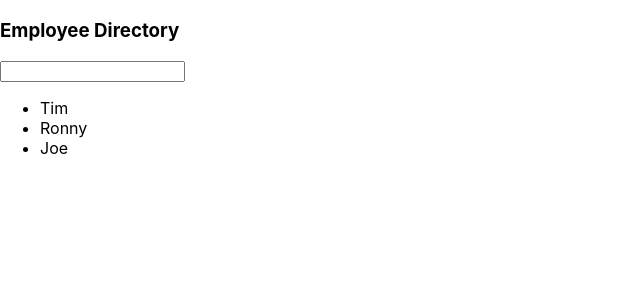
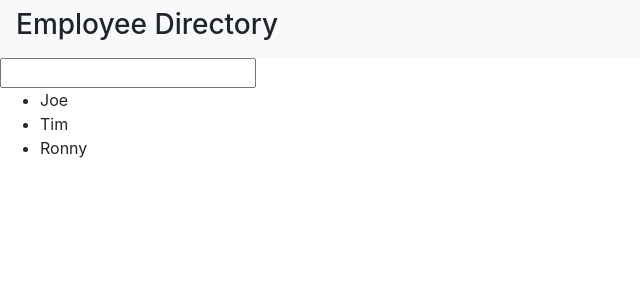
Before and after one commit to TevinWard7/Employee-Directory, a React (Create React App) app: page / in a window 1280 px wide. Shown: the top 300 px of the page, without its empty margins (0-640 px from the left). Built offline with nearby package versions, Linux system fonts and the light colour scheme.

Commit message:
made json file for list of employees

```diff
--- a/public/index.html
+++ b/public/index.html
@@ -1,14 +1,12 @@
 <!DOCTYPE html>
 <html lang="en">
+
 <head>
   <meta charset="utf-8" />
   <link rel="icon" href="%PUBLIC_URL%/favicon.ico" />
   <meta name="viewport" content="width=device-width, initial-scale=1" />
   <meta name="theme-color" content="#000000" />
-    <meta
-      name="description"
-      content="Web site created using create-react-app"
-    />
+  <meta name="description" content="Web site created using create-react-app" />
   <link rel="apple-touch-icon" href="%PUBLIC_URL%/logo192.png" />
   <!--
       manifest.json provides metadata used when your web app is installed on a
@@ -24,8 +22,11 @@
       work correctly both with client-side routing and a non-root public URL.
       Learn how to configure a non-root public URL by running `npm run build`.
     -->
+  <link rel="stylesheet" href="https://stackpath.bootstrapcdn.com/bootstrap/4.5.0/css/bootstrap.min.css"
+    integrity="sha384-9aIt2nRpC12Uk9gS9baDl411NQApFmC26EwAOH8WgZl5MYYxFfc+NcPb1dKGj7Sk" crossorigin="anonymous">
   <title>React App</title>
 </head>
+
 <body>
   <noscript>You need to enable JavaScript to run this app.</noscript>
   <div id="root"></div>
@@ -40,4 +41,5 @@
       To create a production bundle, use `npm run build` or `yarn build`.
     -->
 </body>
+
 </html>
--- a/src/App.js
+++ b/src/App.js
@@ -1,14 +1,14 @@
 import React from 'react';
 import Navbar from "./components/navbar/navbar";
 import Search from "./components/search/search"
-import Employees from './components/employees/employees';
+import EmployeeList from './components/employeeList/employeeList';
 
 function App() {
   return (
     <>
     <Navbar />
     <Search />
-    <Employees />
+    <EmployeeList />
     </>
   );
 }
--- /dev/null
+++ b/src/components/employeeList/employeeList.js
@@ -0,0 +1,15 @@
+import React, {useState} from "react";
+import Employees from "../../utils/employees.json"
+
+const EmployeeList = () => {
+
+    const [employeeState, setEmployeeState] = useState(Employees);
+
+    return(
+        <ul>
+{employeeState.map(employee => <li>{employee.name}</li>)}
+        </ul>
+    )
+};
+
+export default EmployeeList;
--- a/src/components/employees/employees.js
+++ /dev/null
@@ -1,13 +0,0 @@
-import React from "react";
-
-const Employees = () => {
-    return(
-        <ul>
-            <li>Tim</li>
-            <li>Ronny</li>
-            <li>Joe</li>
-        </ul>
-    )
-};
-
-export default Employees;
--- a/src/components/navbar/navbar.js
+++ b/src/components/navbar/navbar.js
@@ -2,7 +2,7 @@ import React from "react";
 
 const Navbar = () => {
     return(
-        <nav>
+        <nav className="navbar  bg-light">
             <h3>Employee Directory</h3>
         </nav>
     )
--- /dev/null
+++ b/src/utils/employees.json
@@ -0,0 +1,14 @@
+[
+    {
+        "id": 1,
+        "name": "Joe"
+    },
+    {
+        "id": 2,
+        "name": "Tim"
+    },
+    {
+        "id": 3,
+        "name": "Ronny"
+    }
+]
```
Lines whose indentation alone changed are shown as unchanged.
